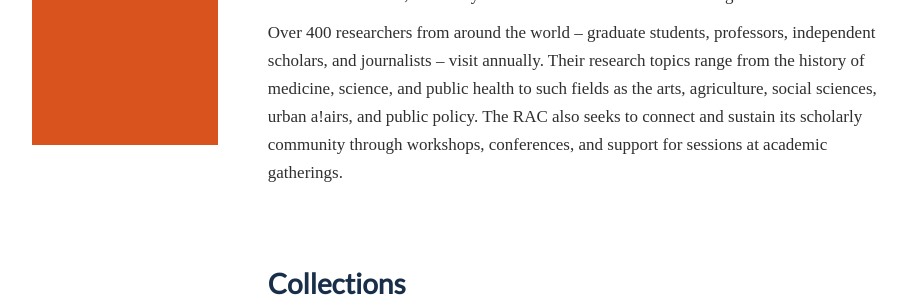
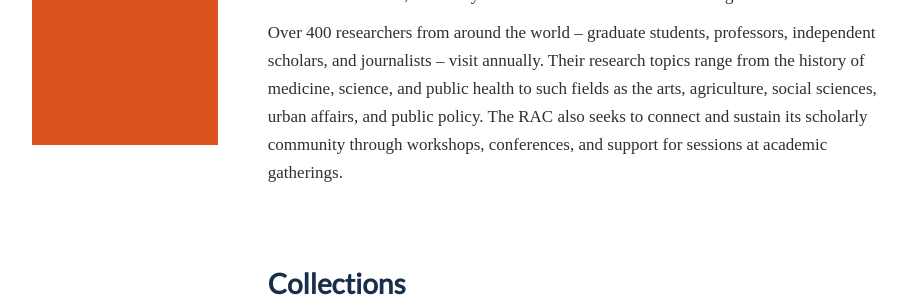
Before and after one commit to RockefellerArchiveCenter/rockarch.org, a Jekyll site: the page built from about-us/overview.md, in a window 1280 px wide and 900 px high, scrolled down 387 px. Shown: the part 237-537 px from the top of the window, without its empty margins (13-930 px from the left). Built offline with Jekyll 4.4.1, drawn with Linux system fonts in a browser that asks for light colours; nearby versions of some CDN libraries; some web fonts are replaced; some of the changed text lies outside the part shown.

Commit message:
fix weird exclamation marks

```diff
--- a/about-us/overview.md
+++ b/about-us/overview.md
@@ -17,7 +17,7 @@ these organizations.
 
 Over 400 researchers from around the world – graduate students, professors, independent
 scholars, and journalists – visit annually. Their research topics range from the history of medicine,
-science, and public health to such fields as the arts, agriculture, social sciences, urban a!airs, and
+science, and public health to such fields as the arts, agriculture, social sciences, urban affairs, and
 public policy. The RAC also seeks to connect and sustain its scholarly community through
 workshops, conferences, and support for sessions at academic gatherings.
 
```
Also changed, not shown: other parts of about-us/overview.md (+1 -1 lines), collections/information-for-researchers/index.md (+6 -6 lines).
